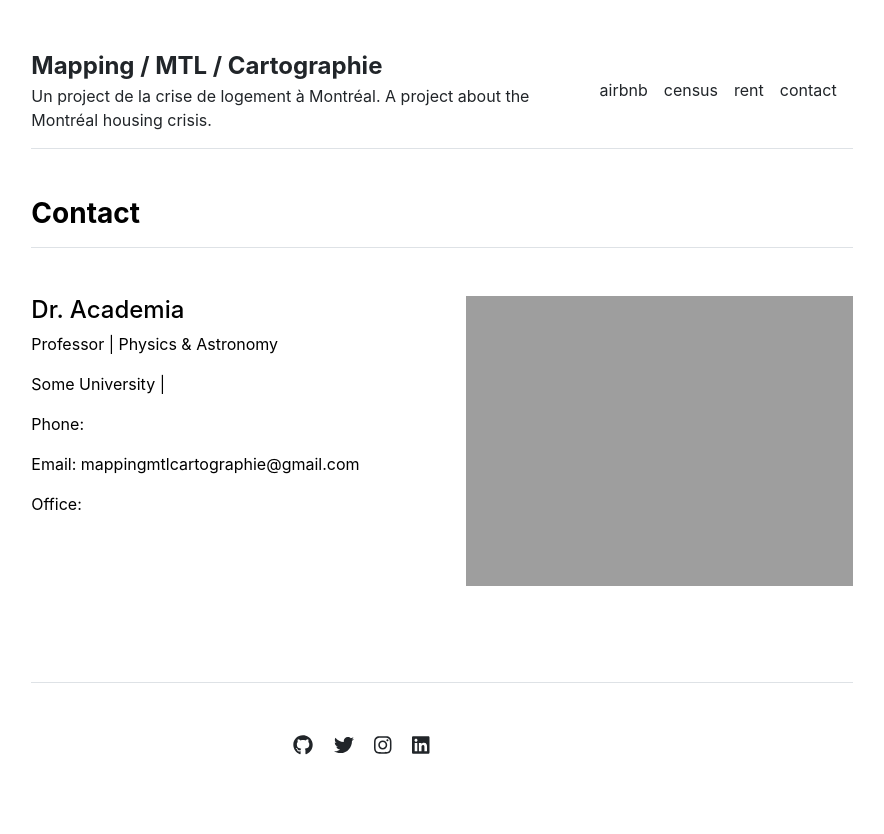
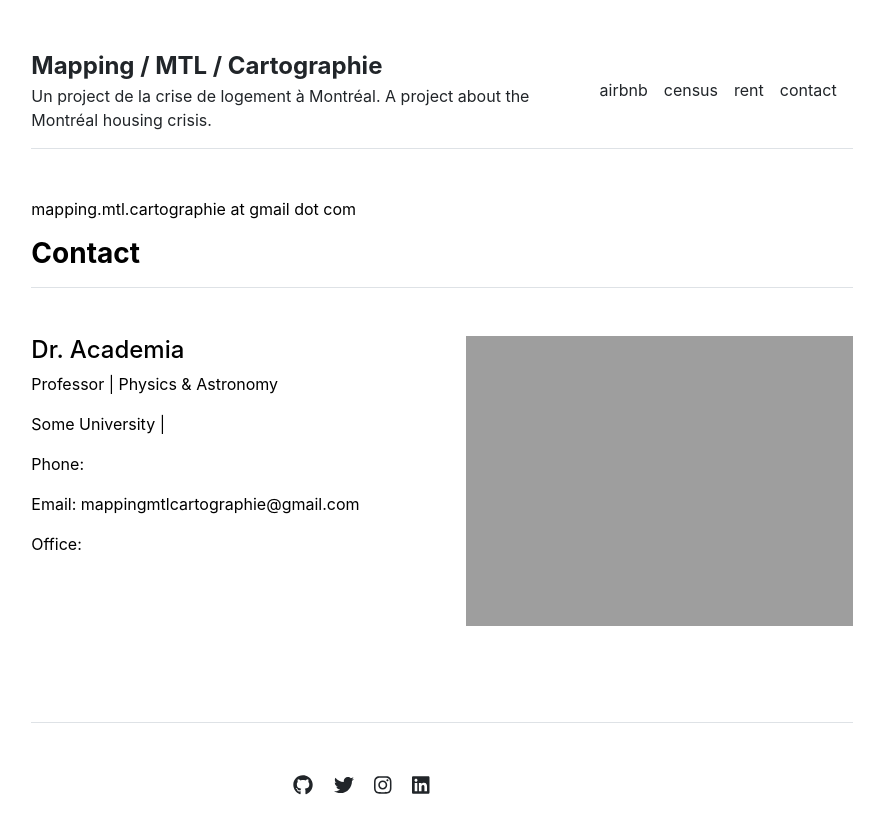
Before and after one commit to mapping-mtl-cartographie/mapping-mtl-cartographie.github.io, a Jekyll site: the page built from contact.md, in a window 1280 px wide. Shown: the top 834 px of the page, without its empty margins (198-1082 px from the left). Built offline with Jekyll 4.4.1, drawn with Linux system fonts in a browser that asks for light colours.

Commit message:
Update contact.md

```diff
--- a/contact.md
+++ b/contact.md
@@ -2,3 +2,5 @@
 layout: contact
 title: "Contact"
 ---
+
+mapping.mtl.cartographie at gmail dot com
```
